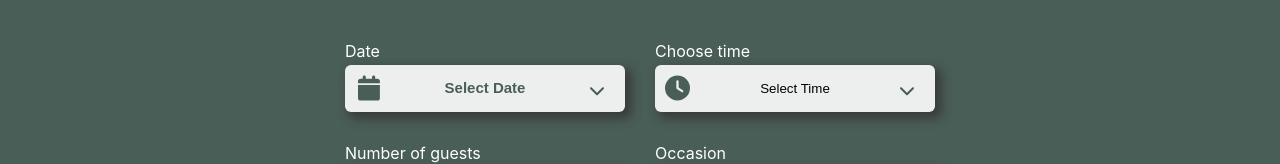
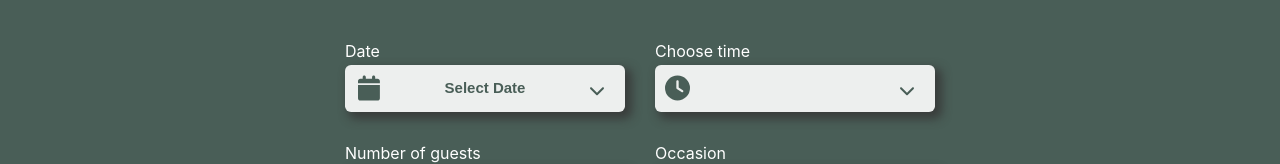
Before and after one commit to AshrafMuhammadNaeem/littlelemon-web, a React (Create React App) app: page /reservation in a window 1280 px wide. Shown: the part 148-312 px from the top of the page. Built offline with nearby package versions, Linux system fonts and the light colour scheme; a web font is replaced by a local one.

Commit message:
Update BookingForm.js

```diff
--- a/src/BookingForm.js
+++ b/src/BookingForm.js
@@ -107,7 +107,24 @@ export  const  BookingForm = ({
                     <div className="icon-wraper">
                       <label htmlFor="res-time">Choose time</label>
                             <FontAwesomeIcon icon={faClock} fontSize={25} className="time-icon" />
-                            <select className="time-input" > <option defaultValue=""> Select Time  </option>
+                            <input
+                              type="text"
+                              className="time-input"
+                              list="time-options"
+                              // placeholder="Select Time"
+                              onFocus={handleTimeOpen}
+                              onBlur={handleTimeClose}
+
+
+                            />
+                            <datalist id="time-options">
+                              {availableTimes.availableTimes.map((time, idx) => (
+                                <option key={idx} value={time}
+                                onChange={(e) => { handleTimeSelection(e, time); handleChange(e)}}
+                                disabled={availableTimes.selectedTime === time}>{time}</option>
+                              ))}
+                            </datalist>
+                            {/* <select className="time-input" > <option defaultValue=""> Select Time  </option>
                                                 {availableTimes.availableTimes.map((time, idx) => (
                                                   <option key={idx}
                                                   value={time}
@@ -120,7 +137,7 @@ export  const  BookingForm = ({
                                                     {time}</option>
 
                                                 ))}
-                            </select>
+                            </select> */}
                             <FontAwesomeIcon icon={ isTimeOpen ? faChevronUp : faChevronDown} className={ isTimeOpen ? "icon-2-inactive" : "icon-2-active"}/>
                     </div>
                     <div className="icon-wraper">
```
